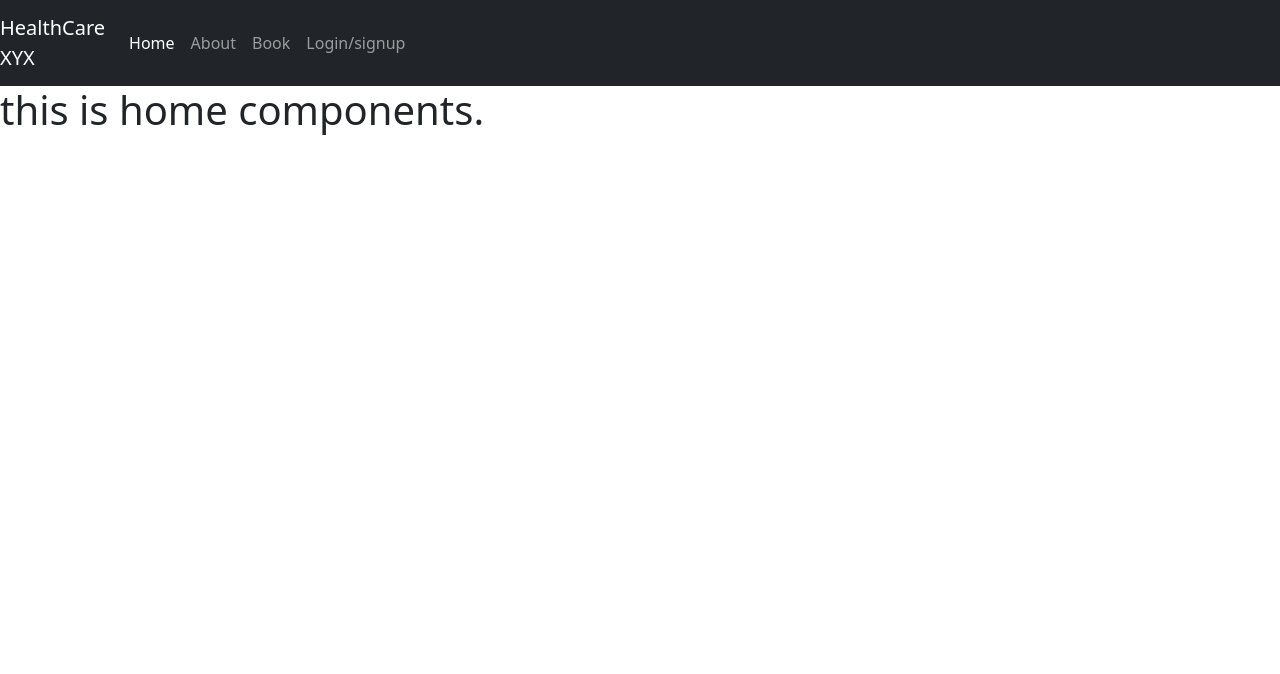
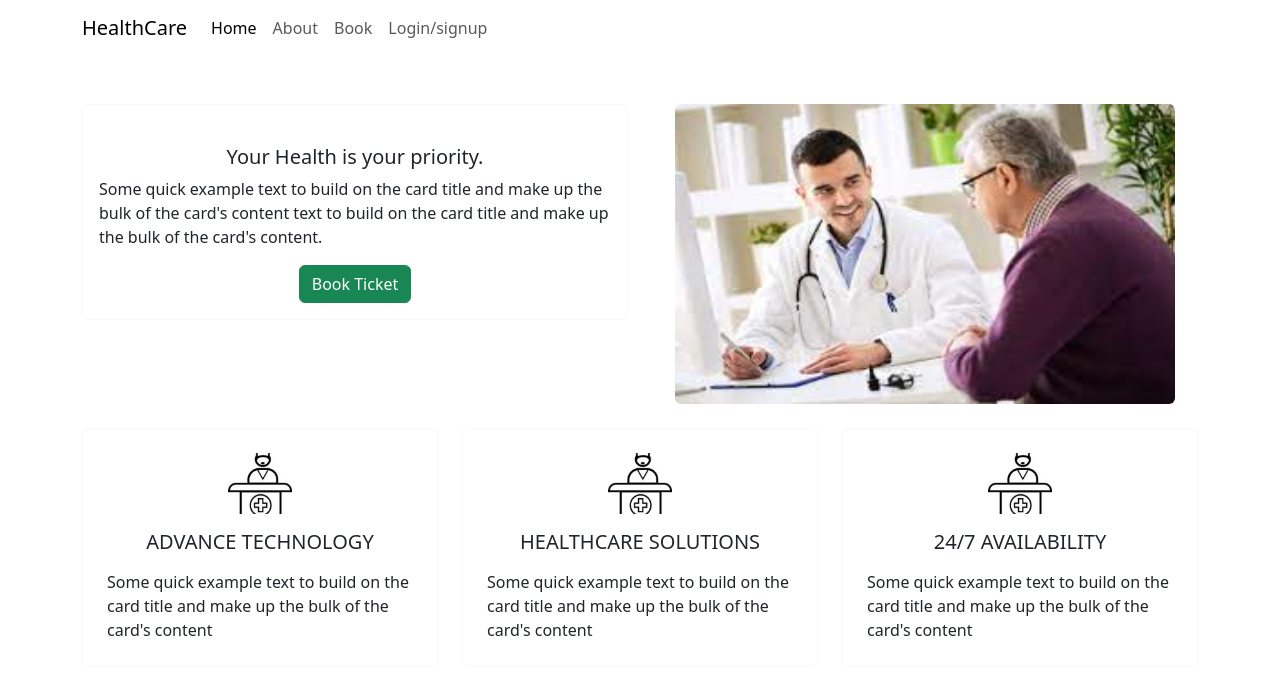
Before and after one commit to Mamta-skip/hospital-ticket-booking-system, a React (Vite) app in the folder frontend/: page / in a window 1280 px wide. Shown: the top 674 px of the page. Built offline with nearby package versions, Linux system fonts and the light colour scheme.

Commit message:
Making home page components

```diff
--- a/frontend/src/Components/Home.jsx
+++ b/frontend/src/Components/Home.jsx
@@ -1,9 +1,12 @@
 import React from 'react'
+import Firstrow from './HomeComponents/Firstrow'
+import SecondrowFeature from './HomeComponents/SecondrowFeature'
 
 function About() {
   return (
     <div>
-      <h1>this is home components.</h1>
+      <Firstrow/>
+      <SecondrowFeature />
     </div>
   )
 }
--- /dev/null
+++ b/frontend/src/Components/HomeComponents/Firstrow.jsx
@@ -0,0 +1,38 @@
+import React from 'react'
+import {  Col, Container,Row } from 'react-bootstrap'
+import Button from 'react-bootstrap/Button';
+import Card from 'react-bootstrap/Card';
+import row1image from '../images/row1.jpg';
+import Image from 'react-bootstrap/Image';
+
+function Firstrow() {
+  return (
+    <div>
+      <Container className='mt-5'>
+        <Row>
+            <Col md={6} >
+            <Card  border='light'>
+                <Card.Body  className="d-flex flex-column align-items-center mt-4" >
+        <Card.Title >Your Health is your priority.</Card.Title>
+        <Card.Text >
+          Some quick example text to build on the card title and make up the
+          bulk of the card's content text to build on the card title and make up the
+          bulk of the card's content.
+        </Card.Text>
+        <Button variant="success" >Book Ticket</Button>{' '}
+
+      </Card.Body>
+
+                </Card>
+            </Col>
+            <Col md={6} className="d-flex justify-content-center align-items-center">
+            <Image src={row1image} alt="" rounded style={{ width: '500px', height: '300px', alignContent:'center' }} />
+          </Col>
+
+        </Row>
+      </Container>
+    </div>
+  )
+}
+
+export default Firstrow
--- /dev/null
+++ b/frontend/src/Components/HomeComponents/SecondrowFeature.jsx
@@ -0,0 +1,61 @@
+import React from 'react';
+import { Container ,Row,Col} from 'react-bootstrap';
+import { Card } from 'react-bootstrap';
+import image1 from '../images/image1.jpg'
+function SecondrowFeature() {
+  return (
+    <div>
+      <Container>
+        <Row className='mt-4'>
+            <Col md={4}>
+            <Card  border="light">
+                <Card.Body  className="d-flex flex-column align-items-center "  >
+                <Card.Img  className='m-2'variant="top" src={image1} circle style={{ width: '20%', height: '20%' }} />
+        <Card.Title className='m-2'>ADVANCE TECHNOLOGY</Card.Title>
+        <Card.Text className='m-2' >
+        Some quick example text to build on the card title and make up the
+          bulk of the card's content
+        </Card.Text>
+
+
+      </Card.Body>
+
+                </Card>
+            </Col>
+            <Col md={4}>
+            <Card  border='light'  >
+                <Card.Body  className="d-flex flex-column align-items-center "  >
+                <Card.Img  className='m-2'variant="top" src={image1} circle style={{ width: '20%', height: '20%' }} />
+        <Card.Title className='m-2'>HEALTHCARE SOLUTIONS</Card.Title>
+        <Card.Text className='m-2' >
+        Some quick example text to build on the card title and make up the
+          bulk of the card's content
+        </Card.Text>
+
+
+      </Card.Body>
+
+                </Card>
+            </Col>
+            <Col md={4}>
+            <Card  border='light' >
+                <Card.Body  className="d-flex flex-column align-items-center "  >
+                <Card.Img  className='m-2'variant="top" src={image1} circle style={{ width: '20%', height: '20%' }} />
+        <Card.Title className='m-2'>24/7 AVAILABILITY</Card.Title>
+        <Card.Text className='m-2' >
+          Some quick example text to build on the card title and make up the
+          bulk of the card's content
+        </Card.Text>
+
+
+      </Card.Body>
+
+                </Card>
+            </Col>
+        </Row>
+      </Container>
+    </div>
+  )
+}
+
+export default SecondrowFeature
--- a/frontend/src/Components/commoncomponents/Navbar.jsx
+++ b/frontend/src/Components/commoncomponents/Navbar.jsx
@@ -1,22 +1,27 @@
 // Navbar.jsx
 import React from 'react';
-import { Navbar, Nav } from 'react-bootstrap';
+import { Navbar, Nav,Container } from 'react-bootstrap';
 import { NavLink } from 'react-router-dom';
 
 const Navbars = () => {
   return (
-    <Navbar bg="dark" expand="lg" variant="dark">
-      <Navbar.Brand href="#home">HealthCare<br/>XYX</Navbar.Brand>
+    <Navbar bg="Sucess" expand="lg" variant="light">
+      <Container>
+      <Navbar.Brand href="#home">HealthCare</Navbar.Brand>
       <Navbar.Toggle aria-controls="basic-navbar-nav" />
       <Navbar.Collapse id="basic-navbar-nav">
         <Nav className="ml-auto" >
+
           <Nav.Link as={NavLink} to="/">Home</Nav.Link>
           <Nav.Link as={NavLink} to="/about">About</Nav.Link>
           <Nav.Link as={NavLink} to="/book">Book</Nav.Link>
           <Nav.Link as={NavLink} to="/login">Login/signup</Nav.Link>
+
         </Nav>
       </Navbar.Collapse>
+      </Container>
     </Navbar>
+
   );
 };
 
```
Also changed, not shown: frontend/src/Components/images/image1.jpg (added), frontend/src/Components/images/row1.jpg (added).
